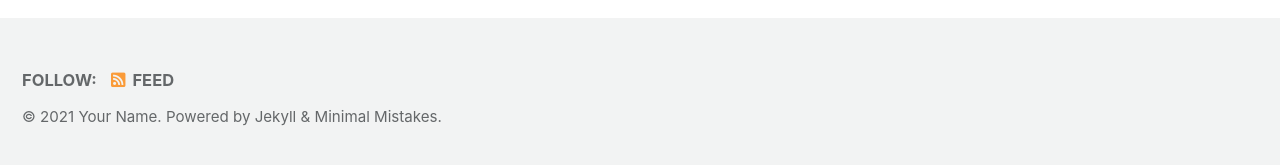
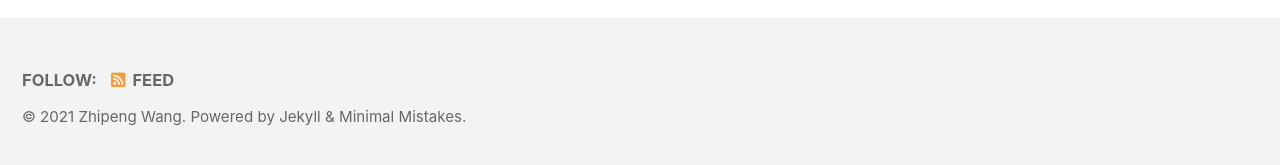
Before and after one commit to usamieiji/usamieiji.github.io, a Jekyll site: the page built from index.html, in a window 1280 px wide. Shown: the part 727-892 px from the top of the page. Built offline with Jekyll 4.4.1, drawn with Linux system fonts in a browser that asks for light colours; cached includes are drawn as plain includes; the list of posts is cut into pages by our own code.

Commit message:
theme changed again

```diff
--- a/_config.yml
+++ b/_config.yml
@@ -10,8 +10,8 @@
 # Review documentation to determine if you should use `theme` or `remote_theme`
 # https://mmistakes.github.io/minimal-mistakes/docs/quick-start-guide/#installing-the-theme
 
-# theme                  : "minimal-mistakes-jekyll"
-# remote_theme           : "mmistakes/minimal-mistakes"
+theme                  : "minimal-mistakes-jekyll"
+remote_theme           : "mmistakes/minimal-mistakes"
 minimal_mistakes_skin    : "default" # "air", "aqua", "contrast", "dark", "dirt", "neon", "mint", "plum", "sunrise"
 
 # Site Settings
@@ -19,8 +19,8 @@ locale                   : "en-US"
 title                    : "Site Title"
 title_separator          : "-"
 subtitle                 : # site tagline that appears below site title in masthead
-name                     : "Your Name"
-description              : "An amazing website."
+name                     : "Zhipeng Wang"
+description              : "My personal website"
 url                      : # the base hostname & protocol for your site e.g. "https://mmistakes.github.io"
 baseurl                  : # the subpath of your site, e.g. "/blog"
 repository               : # GitHub username/repo-name e.g. "mmistakes/minimal-mistakes"
```
